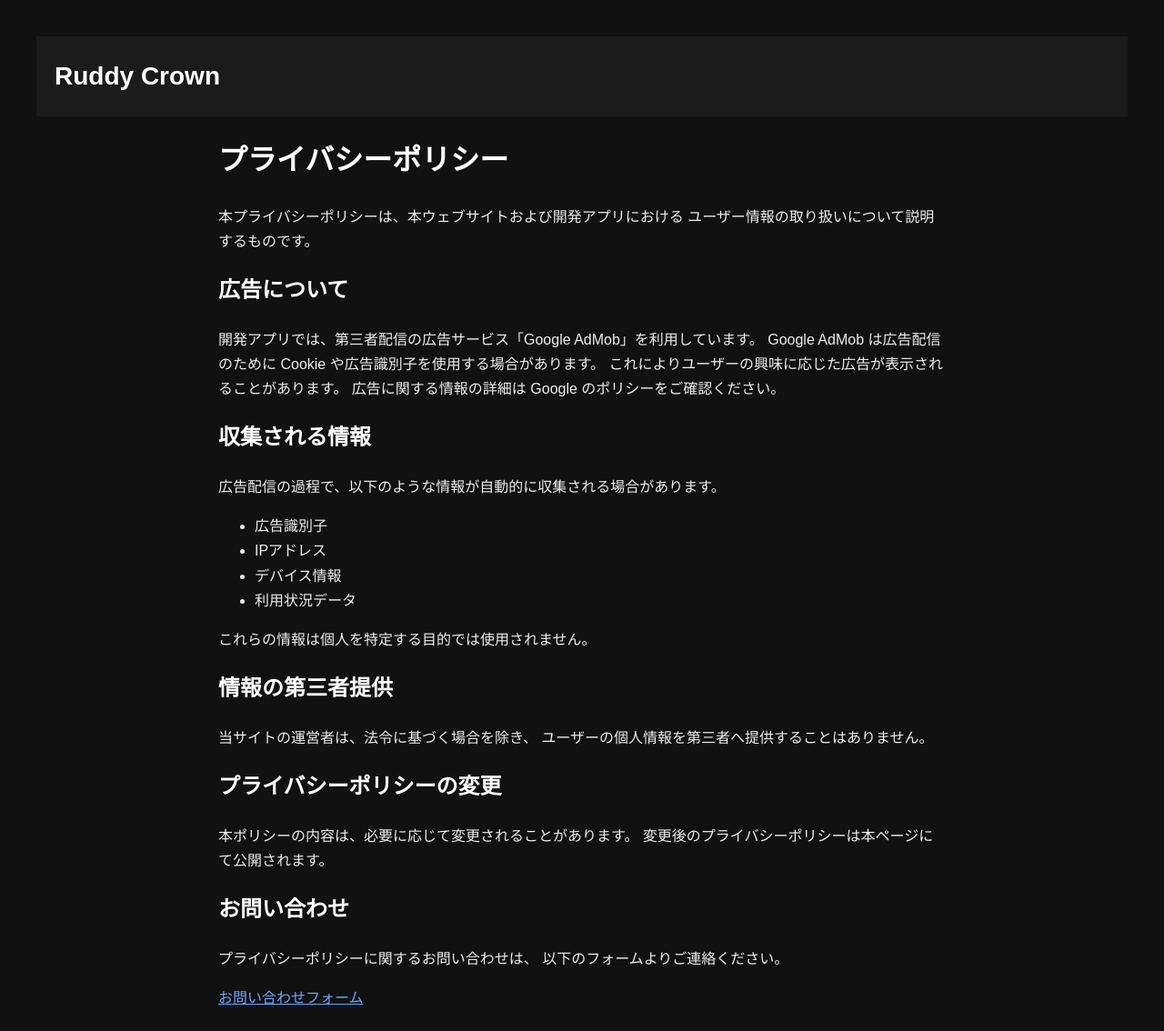
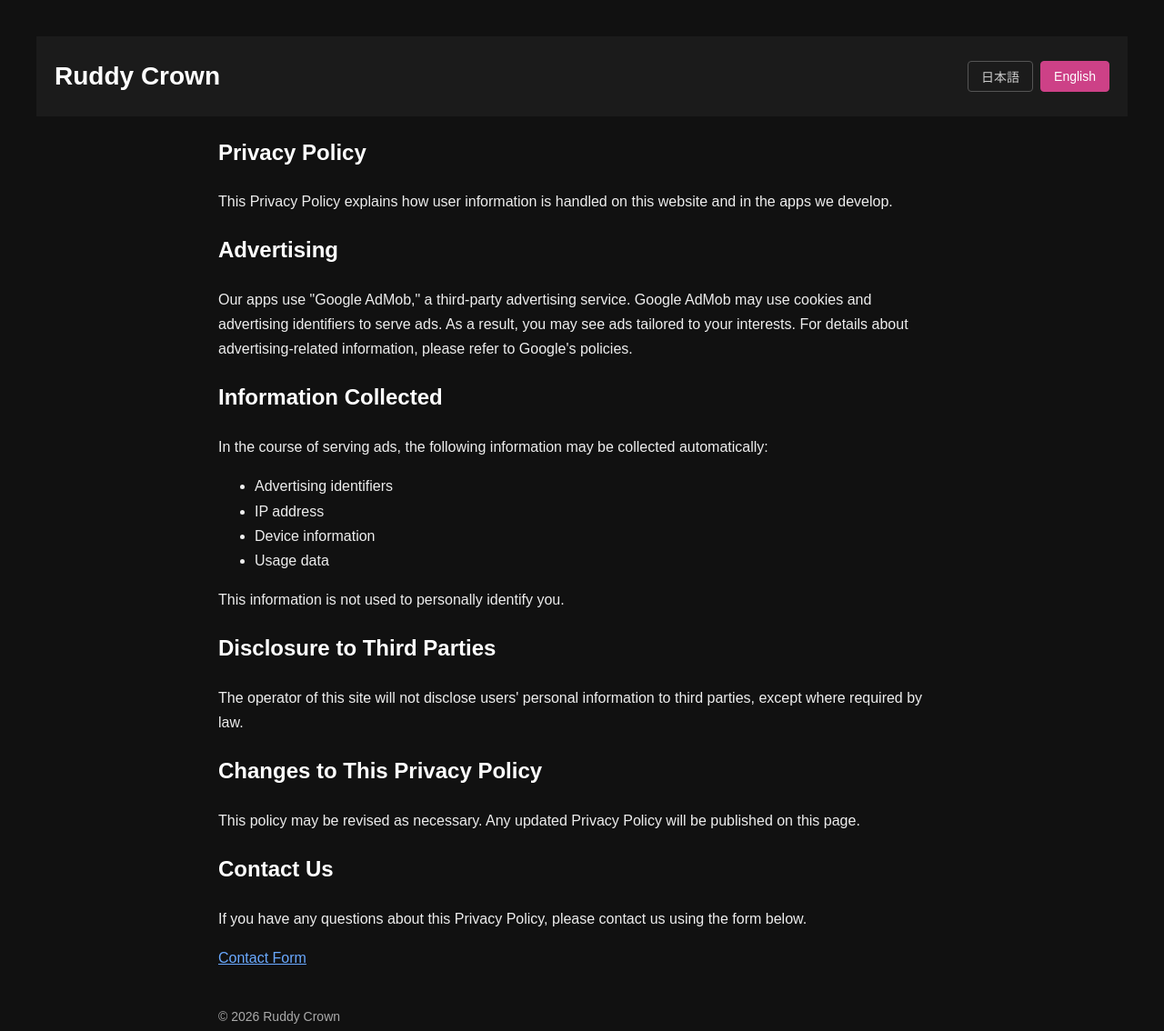
Before and after one commit to ruddykingfisher-cloud/ruddykingfisher-cloud.github.io, a plain HTML site: page privacy.html in a window 1280 px wide. Shown: the top 1134 px of the page at 91% size. Drawn offline with Linux system fonts and the light colour scheme.

Commit message:
Update privacy.html

```diff
--- a/privacy.html
+++ b/privacy.html
@@ -2,7 +2,8 @@
 <html lang="ja">
 <head>
 <meta charset="UTF-8">
-<title>プライバシーポリシー</title>
+<meta name="viewport" content="width=device-width, initial-scale=1">
+<title>プライバシーポリシー / Privacy Policy</title>
 
 <style>
 body{
@@ -13,22 +14,53 @@ body{
     color:#eee;
 }
 
-/* 上部ヘッダー */
+/* 上部ヘッダー / Header */
 header{
     background:#1b1b1b;
     padding:20px;
+    display:flex;
+    justify-content:space-between;
+    align-items:center;
+    flex-wrap:wrap;
+    gap:12px;
 }
 
-/* タイトルリンク */
-header a{
+header a.title{
     color:white;
     text-decoration:none;
     font-size:28px;
     font-weight:bold;
 }
 
-header a:hover{
+header a.title:hover{
     color:#CD4187;
+}
+
+/* 言語切替 / Language switcher */
+.lang-switch{
+    display:flex;
+    gap:8px;
+}
+
+.lang-switch button{
+    background:transparent;
+    color:#ccc;
+    border:1px solid #555;
+    padding:6px 14px;
+    border-radius:4px;
+    cursor:pointer;
+    font-size:14px;
+}
+
+.lang-switch button:hover{
+    color:#fff;
+    border-color:#CD4187;
+}
+
+.lang-switch button.active{
+    background:#CD4187;
+    border-color:#CD4187;
+    color:#fff;
 }
 
 h1,h2{
@@ -49,16 +81,31 @@ footer{
     font-size:14px;
     color:#aaa;
 }
+
+/* 言語ごとの表示切替 / Show only the selected language */
+html[lang="ja"] [data-lang="en"]{ display:none; }
+html[lang="en"] [data-lang="ja"]{ display:none; }
+
+@media (max-width:600px){
+    body{ margin:16px; }
+}
 </style>
 </head>
 
 <body>
 
 <header>
-<a href="index.html">Ruddy Crown</a>
+<a class="title" href="index.html">Ruddy Crown</a>
+<div class="lang-switch">
+    <button type="button" data-set-lang="ja">日本語</button>
+    <button type="button" data-set-lang="en">English</button>
+</div>
 </header>
 
 <div class="container">
+
+<!-- ========== 日本語 ========== -->
+<section data-lang="ja">
 
 <h1>プライバシーポリシー</h1>
 
@@ -110,10 +157,72 @@ Google AdMob は広告配信のために Cookie や広告識別子を使用す
 </p>
 
 <p>
-<a href="https://docs.google.com/forms/d/e/1FAIpQLSepdSW3_5h3igLcRIcDnNChsKKO72TDy5pAHpnkHhU4msEV1w/viewform" target="_blank">
+<a href="https://docs.google.com/forms/d/e/1FAIpQLSepdSW3_5h3igLcRIcDnNChsKKO72TDy5pAHpnkHhU4msEV1w/viewform" target="_blank" rel="noopener">
 お問い合わせフォーム
 </a>
 </p>
+
+</section>
+
+<!-- ========== English ========== -->
+<section data-lang="en">
+
+<h1>Privacy Policy</h1>
+
+<p>
+This Privacy Policy explains how user information is handled
+on this website and in the apps we develop.
+</p>
+
+<h2>Advertising</h2>
+<p>
+Our apps use "Google AdMob," a third-party advertising service.
+Google AdMob may use cookies and advertising identifiers to serve ads.
+As a result, you may see ads tailored to your interests.
+For details about advertising-related information, please refer to Google's policies.
+</p>
+
+<h2>Information Collected</h2>
+<p>
+In the course of serving ads, the following information may be collected automatically:
+</p>
+
+<ul>
+<li>Advertising identifiers</li>
+<li>IP address</li>
+<li>Device information</li>
+<li>Usage data</li>
+</ul>
+
+<p>
+This information is not used to personally identify you.
+</p>
+
+<h2>Disclosure to Third Parties</h2>
+<p>
+The operator of this site will not disclose users' personal information
+to third parties, except where required by law.
+</p>
+
+<h2>Changes to This Privacy Policy</h2>
+<p>
+This policy may be revised as necessary.
+Any updated Privacy Policy will be published on this page.
+</p>
+
+<h2>Contact Us</h2>
+<p>
+If you have any questions about this Privacy Policy,
+please contact us using the form below.
+</p>
+
+<p>
+<a href="https://docs.google.com/forms/d/e/1FAIpQLSepdSW3_5h3igLcRIcDnNChsKKO72TDy5pAHpnkHhU4msEV1w/viewform" target="_blank" rel="noopener">
+Contact Form
+</a>
+</p>
+
+</section>
 
 <footer>
 <p>© 2026 Ruddy Crown</p>
@@ -121,5 +230,48 @@ Google AdMob は広告配信のために Cookie や広告識別子を使用す
 
 </div>
 
+<script>
+(function(){
+    var KEY = "site-lang";
+    var titles = {
+        ja: "プライバシーポリシー | Ruddy Crown",
+        en: "Privacy Policy | Ruddy Crown"
+    };
+
+    function getSaved(){
+        try { return localStorage.getItem(KEY); } catch(e){ return null; }
+    }
+    function save(lang){
+        try { localStorage.setItem(KEY, lang); } catch(e){}
+    }
+
+    function setLang(lang){
+        if(lang !== "ja" && lang !== "en") lang = "ja";
+        document.documentElement.lang = lang;
+        document.title = titles[lang];
+        var btns = document.querySelectorAll("[data-set-lang]");
+        for(var i = 0; i < btns.length; i++){
+            btns[i].classList.toggle("active", btns[i].getAttribute("data-set-lang") === lang);
+        }
+    }
+
+    // 優先順位: URL (?lang=en) > 保存済み > ブラウザ言語
+    var params = new URLSearchParams(location.search);
+    var initial = params.get("lang") || getSaved();
+    if(!initial){
+        initial = (navigator.language || "ja").toLowerCase().indexOf("ja") === 0 ? "ja" : "en";
+    }
+    setLang(initial);
+
+    document.addEventListener("click", function(e){
+        var btn = e.target.closest("[data-set-lang]");
+        if(!btn) return;
+        var lang = btn.getAttribute("data-set-lang");
+        save(lang);
+        setLang(lang);
+    });
+})();
+</script>
+
 </body>
 </html>
```
